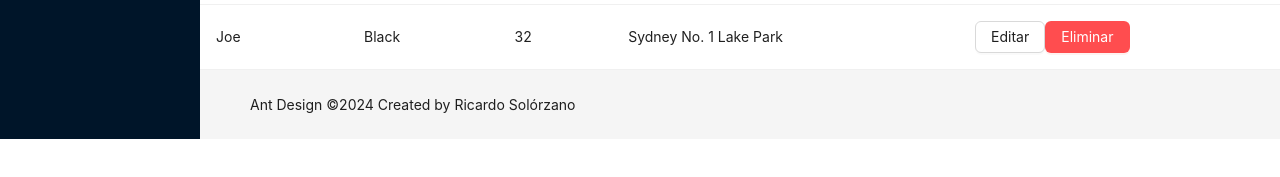
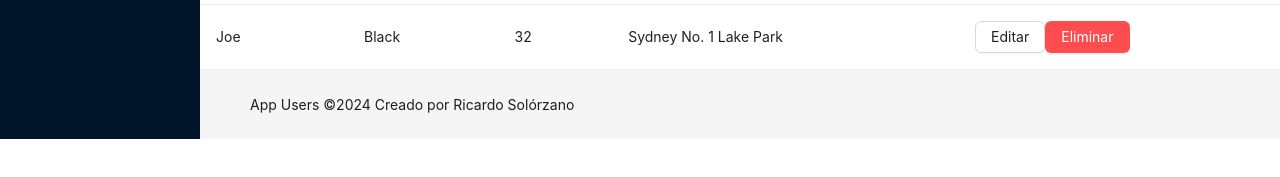
Before and after one commit to RicardoSolorzano0/proyect01-typescript, a React (Vite) app: page /user in a window 1280 px wide. Shown: the part 233-410 px from the top of the page. Built offline with nearby package versions, Linux system fonts and the light colour scheme.

Commit message:
corrigiengo texto

```diff
--- a/index.html
+++ b/index.html
@@ -5,7 +5,7 @@
   <meta charset="UTF-8" />
   <link rel="icon" type="image/svg+xml" href="/vite.svg" />
   <meta name="viewport" content="width=device-width, initial-scale=1.0" />
-  <title>App users</title>
+  <title>App Users</title>
 </head>
 
 <body>
--- a/src/ui/layouts/ContainerLayout/ContainerLayout.tsx
+++ b/src/ui/layouts/ContainerLayout/ContainerLayout.tsx
@@ -15,7 +15,7 @@ export const ContainerLayout = () => {
           </div>
         </Content>
         <Footer className="text-center">
-          Ant Design ©{new Date().getFullYear()} Created by Ricardo Solórzano
+          App Users ©{new Date().getFullYear()} Creado por Ricardo Solórzano
         </Footer>
       </Layout>
     </Layout>
```
